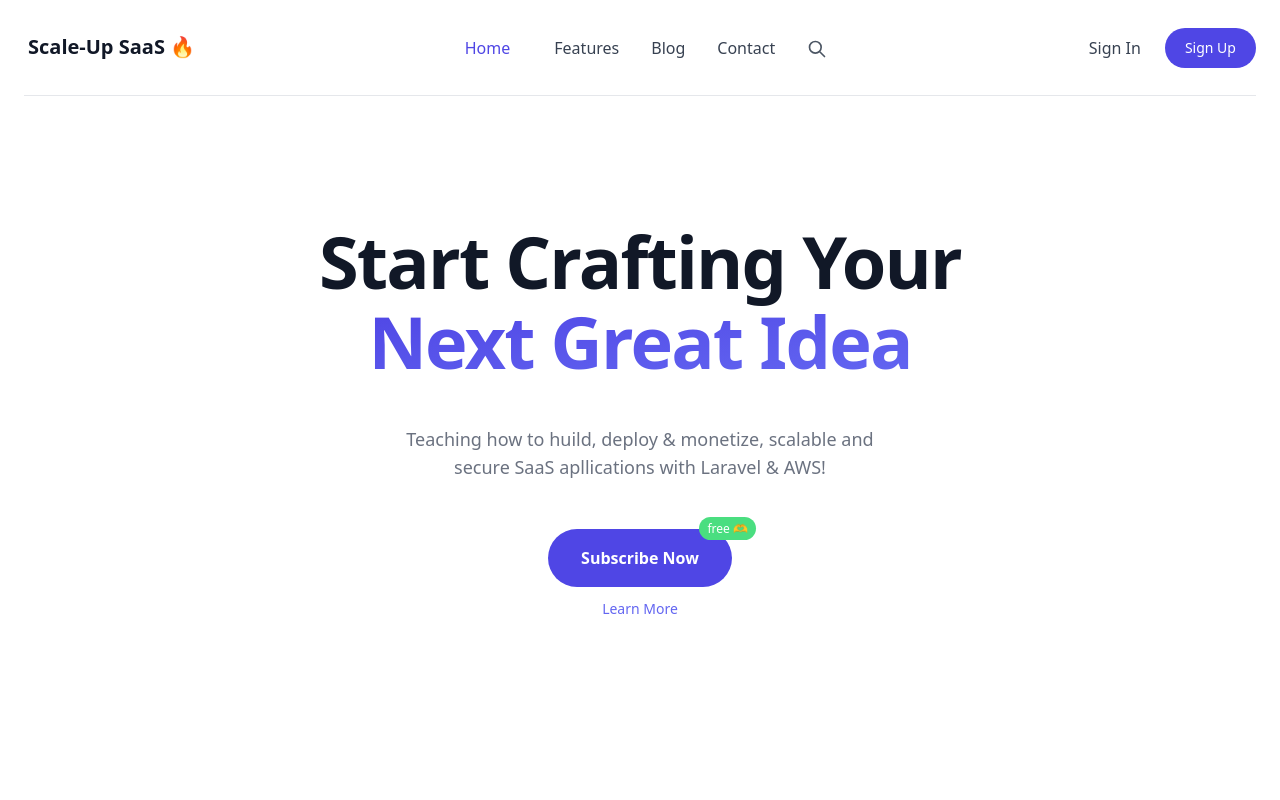
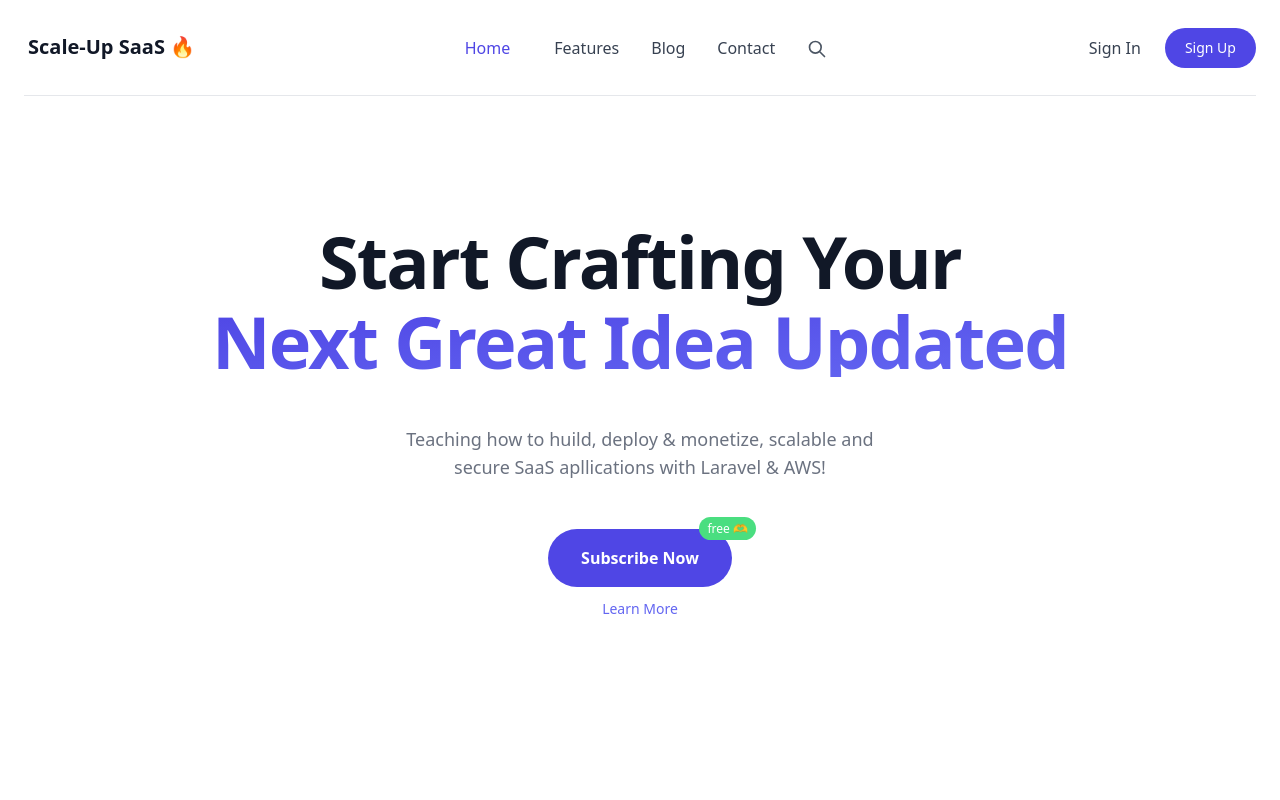
Before and after one commit to thussainEx2/nodejs-ssl-server, a website: page html/index.html in a window 1280 px wide. Shown: the top 800 px of the page. Drawn offline with nearby package versions, Linux system fonts and the light colour scheme.

Commit message:
Update index.html

```diff
--- a/html/index.html
+++ b/html/index.html
@@ -1830,7 +1830,7 @@
                     class="text-5xl font-extrabold leading-10 tracking-tight text-left text-gray-900 md:text-center sm:leading-none md:text-6xl lg:text-7xl">
                     <span class="inline md:block">Start Crafting Your</span> <span
                         class="relative mt-2 text-transparent bg-clip-text bg-gradient-to-br from-indigo-600 to-indigo-500 md:inline-block">Next
-                        Great Idea</span></h1>
+                        Great Idea Updated</span></h1>
                 <div class="mx-auto mt-5 text-gray-500 md:mt-12 md:max-w-lg md:text-center lg:text-lg">Teaching how to huild, deploy & monetize, scalable and secure
                     SaaS apllications with Laravel & AWS!</div>
                 <div class="flex flex-col items-center mt-12 text-center">
```
